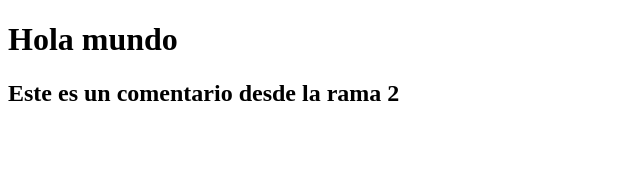
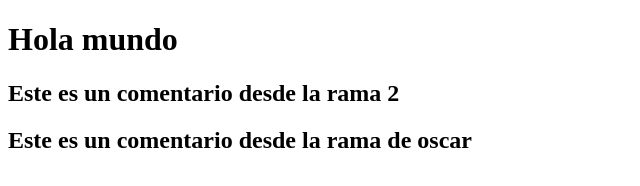
Before and after one commit to oscarl3on/gitpruebas, a plain HTML site: page index.html in a window 1280 px wide. Shown: the whole page, without its empty margins (0-640 px from the left). Drawn offline with Linux system fonts and the light colour scheme.

Commit message:
rama oscar

```diff
--- a/index.html
+++ b/index.html
@@ -9,5 +9,6 @@
 <body>
     <h1>Hola mundo</h1>
     <h2>Este es un comentario desde la rama 2</h2>
+    <h2>Este es un comentario desde la rama de oscar</h2>
 </body>
 </html>
```
